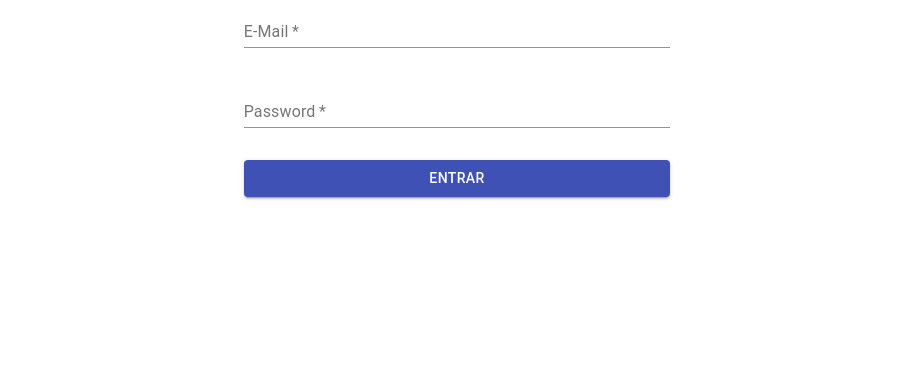
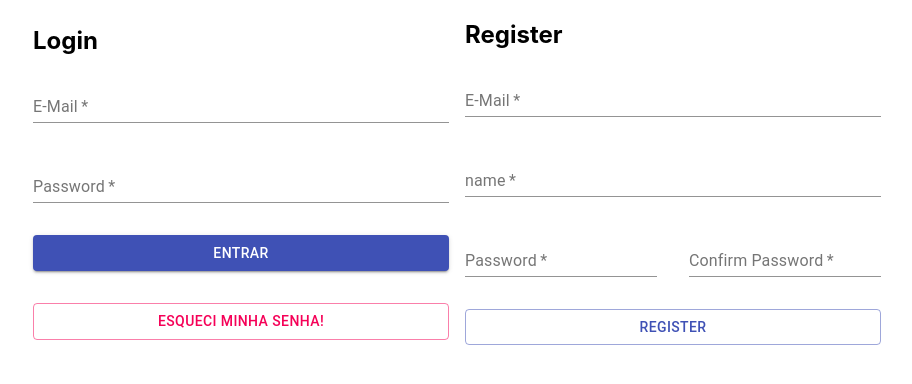
Before and after one commit to IKokiri/Frontend-Web-Scraping, a React (Create React App) app: page / in a window 1280 px wide. Shown: the top 384 px of the page, without its empty margins (183-1095 px from the left). Built offline with nearby package versions, Linux system fonts and the light colour scheme.

Commit message:
feat: add register module

```diff
--- /dev/null
+++ b/src/infrastructure/api/AxiosCreateUser.ts
@@ -0,0 +1,26 @@
+import axios from 'axios';
+import { ApiResponse } from '../../types/ApiResponse';
+import { RegisterParams } from '../../types/RegisterParams';
+
+class AxiosCreateuser {
+  private url = 'http://localhost:9000/v1/user';
+
+  async createUser(registerParams: RegisterParams): Promise<ApiResponse> {
+    const resultCreateuser = await axios
+      .post(this.url, registerParams)
+      .then((data) => {
+        return data;
+      })
+      .catch((error) => {
+        return error;
+      });
+
+    const responseCreateuser: ApiResponse = {
+      body: resultCreateuser,
+    };
+
+    return responseCreateuser;
+  }
+}
+
+export default AxiosCreateuser;
--- a/src/modules/login/logins.tsx
+++ b/src/modules/login/logins.tsx
@@ -7,6 +7,8 @@ import { useHistory } from 'react-router-dom';
 import Authenticate from '../../domain/usecases/authenticate/Authenticate';
 import AxiosPostRequest from '../../infrastructure/api/AxiosPostRequest';
 import { AuthParams } from '../../types/AuthParams';
+import AxiosCreateuser from '../../infrastructure/api/AxiosCreateUser';
+import { RegisterParams } from '../../types/RegisterParams';
 
 function Login(): JSX.Element {
   const axiosPostApi = new AxiosPostRequest();
@@ -32,9 +34,37 @@ function Login(): JSX.Element {
     }
   };
 
+  const register = async (event: any) => {
+    event.preventDefault();
+    const email = event.target.elements.registerEmail.value;
+    const name = event.target.elements.registerName.value;
+    const password = event.target.elements.registerPassword.value;
+    const confirmPassword = event.target.elements.registerConfirmPassword.value;
+    const result = password === confirmPassword;
+    if (!result) {
+      alert('Passwords are not the same!');
+    } else {
+      const registerUserParams: RegisterParams = {
+        email,
+        nome: name,
+        senha: password,
+      };
+      const axiosCreateuser = new AxiosCreateuser();
+      axiosCreateuser.createUser(registerUserParams);
+    }
+  };
+
   return (
-    <Grid container direction="row" justifyContent="center" alignItems="center">
-      <Grid item xs={4}>
+    <div>
+      <Grid
+        container
+        direction="row"
+        justifyContent="center"
+        alignItems="center"
+        spacing={2}
+      >
+        <Grid item xs={10} md={4} sm={10}>
+          <h2>Login</h2>
           <form onSubmit={auth}>
             <Grid container spacing={4}>
               <Grid item xs={12}>
@@ -71,10 +101,86 @@ function Login(): JSX.Element {
                   </Button>
                 </div>
               </Grid>
+              <Grid item xs={12}>
+                <div>
+                  <Button
+                    variant="outlined"
+                    color="secondary"
+                    fullWidth
+                    type="submit"
+                  >
+                    Esqueci Minha Senha!
+                  </Button>
+                </div>
+              </Grid>
+            </Grid>
+          </form>
+        </Grid>
+        <Grid item xs={10} md={4} sm={10}>
+          <h2>Register</h2>
+          <form onSubmit={register}>
+            <Grid container spacing={4}>
+              <Grid item xs={12}>
+                <div>
+                  <TextField
+                    required
+                    type="text"
+                    id="registerEmail"
+                    label="E-Mail"
+                    fullWidth
+                  />
+                </div>
+              </Grid>
+              <Grid item xs={12}>
+                <div>
+                  <TextField
+                    required
+                    type="text"
+                    id="registerName"
+                    label="name"
+                    fullWidth
+                  />
+                </div>
+              </Grid>
+              <Grid item xs={6}>
+                <div>
+                  <TextField
+                    required
+                    type="password"
+                    id="registerPassword"
+                    label="Password"
+                    fullWidth
+                  />
+                </div>
+              </Grid>
+              <Grid item xs={6}>
+                <div>
+                  <TextField
+                    required
+                    type="password"
+                    id="registerConfirmPassword"
+                    label="Confirm Password"
+                    fullWidth
+                  />
+                </div>
+              </Grid>
+              <Grid item xs={12}>
+                <div>
+                  <Button
+                    variant="outlined"
+                    color="primary"
+                    fullWidth
+                    type="submit"
+                  >
+                    Register
+                  </Button>
+                </div>
+              </Grid>
             </Grid>
           </form>
         </Grid>
       </Grid>
+    </div>
   );
 }
 
--- /dev/null
+++ b/src/types/RegisterParams.ts
@@ -0,0 +1,5 @@
+export type RegisterParams = {
+  nome: string;
+  email: string;
+  senha: string;
+};
```
Also changed, not shown: .eslintrc.json. Lines whose indentation alone changed are shown as unchanged.
